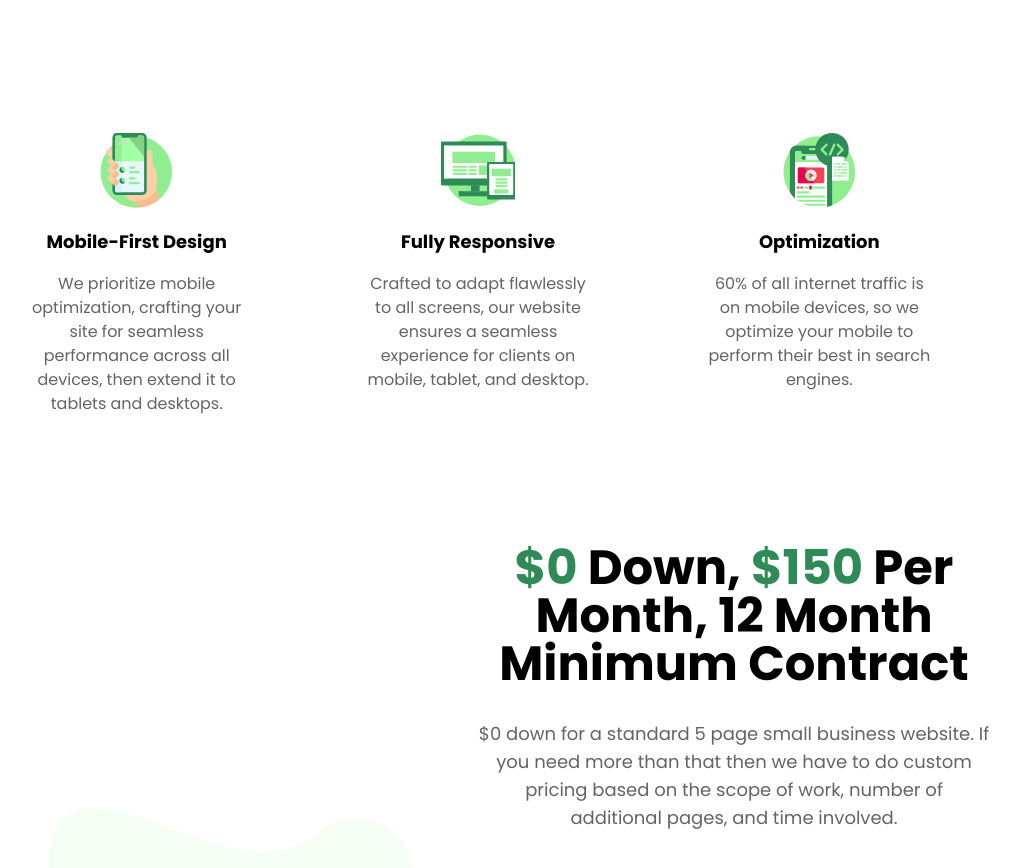
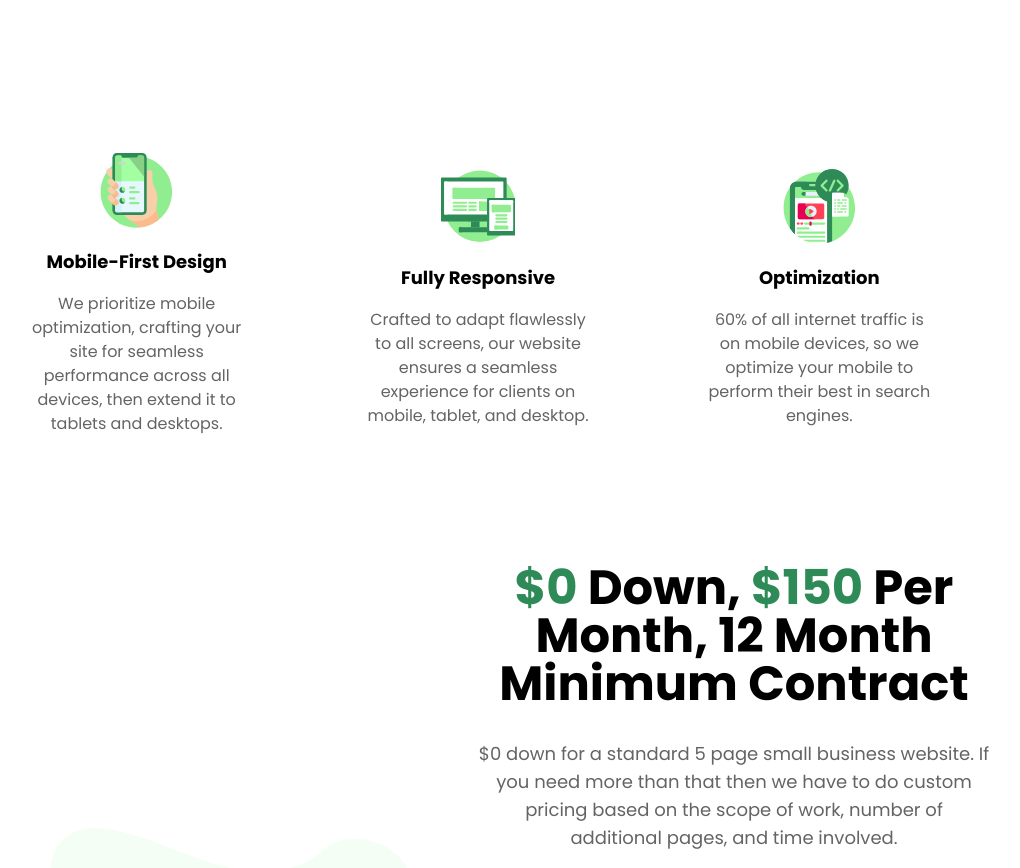
Before and after one commit to Indigo9898/ColdspringWebDesigns, a Next.js app: page / in a window 1280 px wide. Shown: the part 923-1791 px from the top of the page, without its empty margins (162-1182 px from the left). Built offline with nearby package versions, Linux system fonts and the light colour scheme.

Commit message:
fixed margin top issue on home images

```diff
--- a/src/app/Components/MobileHand.jsx
+++ b/src/app/Components/MobileHand.jsx
@@ -1,6 +1,6 @@
 const MobileHand = () => {
   return (
-    <div className="mb-5">
+    <div className="mb-5 mt-5">
       <svg
         aria-hidden="true"
         xmlns="http://www.w3.org/2000/svg"
--- a/src/app/Components/OptimizationImage.jsx
+++ b/src/app/Components/OptimizationImage.jsx
@@ -1,6 +1,6 @@
 const OptimizationImage = () => {
   return (
-    <div className="mb-5">
+    <div className="mb-5 mt-5">
       <svg
         aria-hidden="true"
         xmlns="http://www.w3.org/2000/svg"
--- a/src/app/Components/ResponsiveImage.jsx
+++ b/src/app/Components/ResponsiveImage.jsx
@@ -2,7 +2,7 @@ import React from 'react';
 
 const ResponsiveImage = () => {
   return (
-    <div className='mb-5'>
+    <div className='mb-5 mt-5'>
       <svg
         aria-hidden="true"
         viewBox="0 0 512 512"
--- a/src/app/Components/WhatWeDoSection.jsx
+++ b/src/app/Components/WhatWeDoSection.jsx
@@ -22,7 +22,7 @@ const WhatWeDoSection = () => {
 
       <div className="grid grid-cols-1 lg:grid-cols-3">
         <div className="flex flex-col text-center items-center">
-          <MobileHand />
+          <MobileHand className="mt-4" />
           <p className="font-bold text-lg mb-4 text-black">Mobile-First Design</p>
           <p className="text-gray w-4/6">
             We prioritize mobile optimization, crafting your site for seamless
@@ -30,16 +30,16 @@ const WhatWeDoSection = () => {
             desktops.
           </p>
         </div>
-        <div className="flex flex-col text-center items-center">
-          <ResponsiveImage />
+        <div className="flex flex-col text-center items-center mt-4">
+          <ResponsiveImage className="mt-4"/>
           <p className="font-bold text-lg mb-4 text-black">Fully Responsive</p>
           <p className="text-gray w-4/6">
             Crafted to adapt flawlessly to all screens, our website ensures a
             seamless experience for clients on mobile, tablet, and desktop.
           </p>
         </div>
-        <div className="flex flex-col text-center items-center">
-          <OptimizationImage />
+        <div className="flex flex-col text-center items-center mt-4">
+          <OptimizationImage/>
           <p className="font-bold text-lg mb-4 text-black">Optimization</p>
           <p className="text-gray w-4/6">
             60% of all internet traffic is on mobile devices, so we optimize
```
